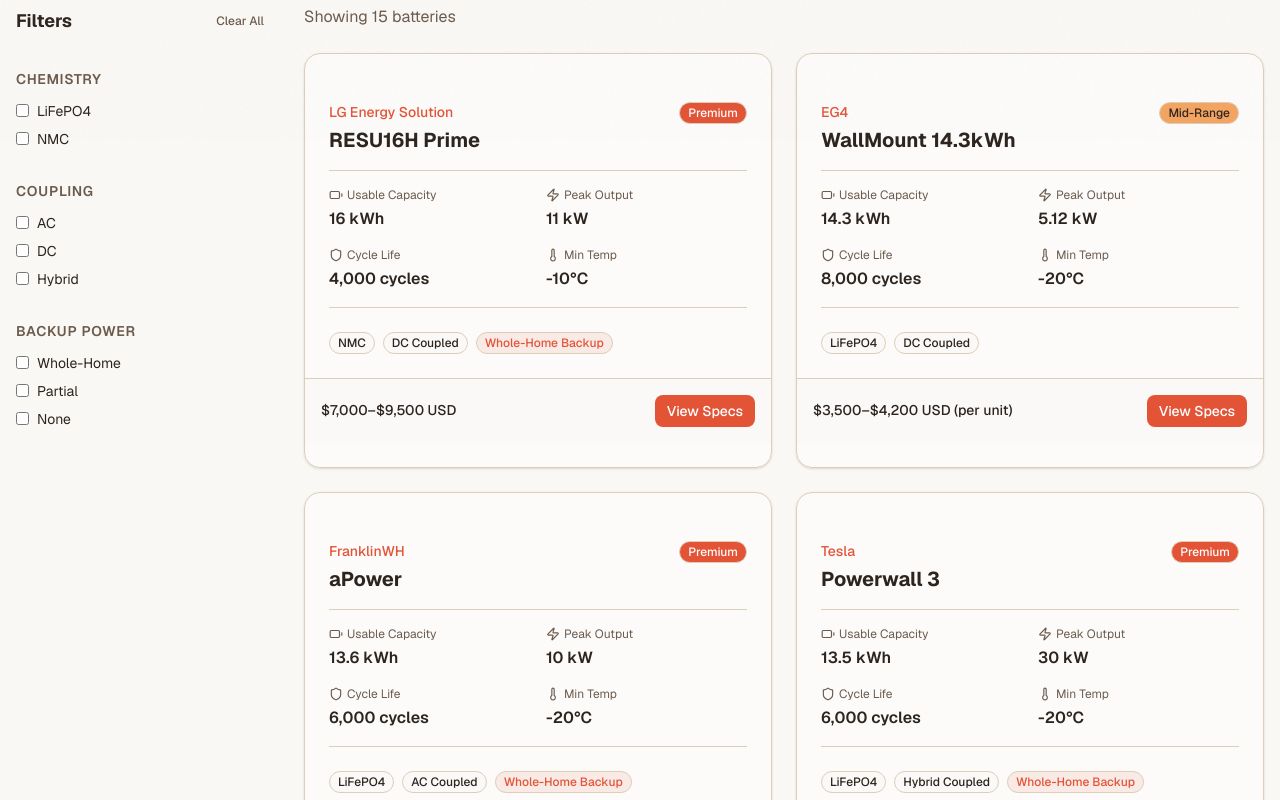
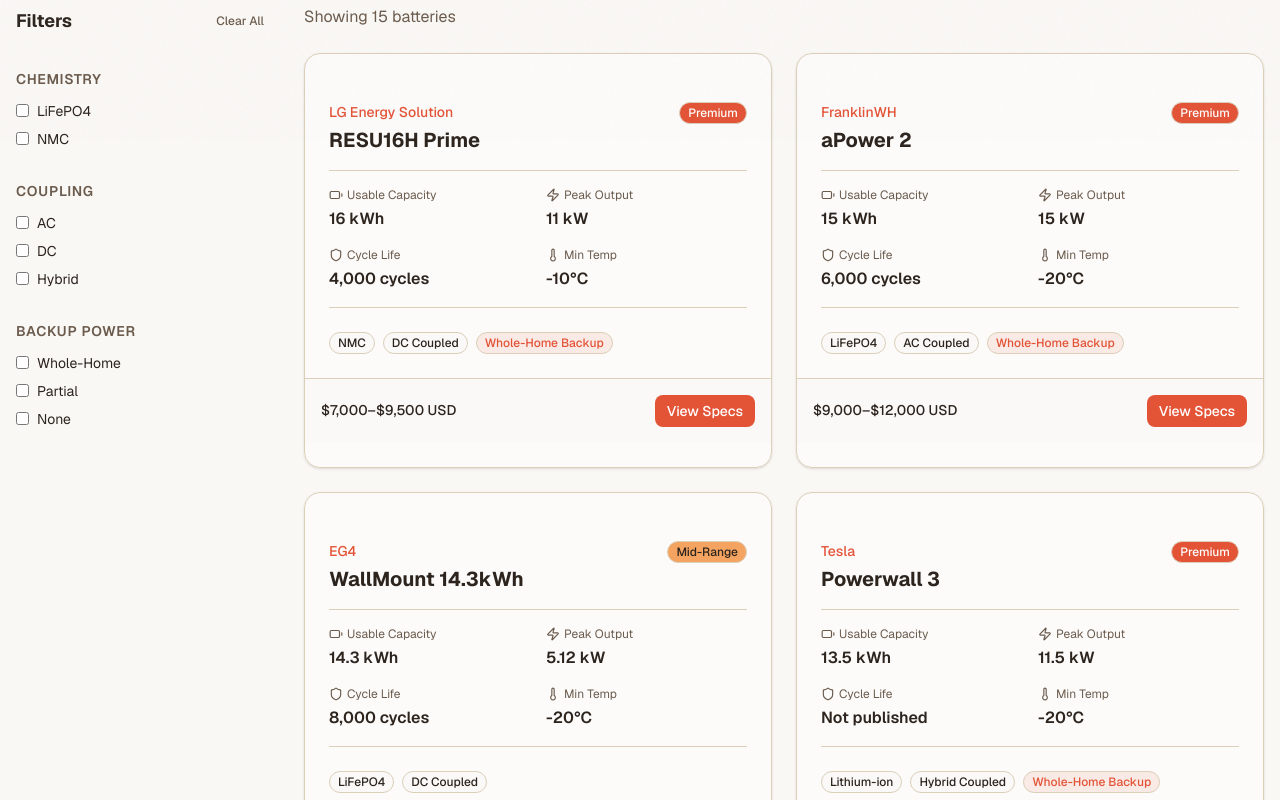
Before and after one commit to eltechldn-adm/BatteryBluePrint, a Next.js app: page /batteries in a window 1280 px wide. Shown: the part 660-1460 px from the top of the page. Built offline with nearby package versions, Linux system fonts and the light colour scheme; no server answers.

Commit message:
fix: align production content and battery source data

```diff
--- a/src/app/batteries/[slug]/page.tsx
+++ b/src/app/batteries/[slug]/page.tsx
@@ -176,15 +176,15 @@ export default async function BatteryProductPage({ params }: Props) {
                             <div className="grid sm:grid-cols-2 gap-4">
                                 <div className="p-4 rounded-lg bg-card/50 border border-border/50 space-y-1">
                                     <p className="text-sm text-muted-foreground">Usable Capacity</p>
-                                    <p className="text-2xl font-bold">{battery.usable_kWh_per_unit} <span className="text-sm font-normal text-muted-foreground">kWh</span></p>
+                                    <p className="text-2xl font-bold">{battery.usable_kWh_per_unit !== null ? <>{battery.usable_kWh_per_unit} <span className="text-sm font-normal text-muted-foreground">kWh</span></> : <span className="text-lg font-normal text-muted-foreground italic">Not published</span>}</p>
                                 </div>
                                 <div className="p-4 rounded-lg bg-card/50 border border-border/50 space-y-1">
                                     <p className="text-sm text-muted-foreground">Continuous Output</p>
-                                    <p className="text-2xl font-bold">{battery.continuous_output_kW} <span className="text-sm font-normal text-muted-foreground">kW</span></p>
+                                    <p className="text-2xl font-bold">{battery.continuous_output_kW !== null ? <>{battery.continuous_output_kW} <span className="text-sm font-normal text-muted-foreground">kW</span></> : <span className="text-lg font-normal text-muted-foreground italic">Not published</span>}</p>
                                 </div>
                                 <div className="p-4 rounded-lg bg-card/50 border border-border/50 space-y-1">
                                     <p className="text-sm text-muted-foreground">Peak Output</p>
-                                    <p className="text-2xl font-bold">{battery.peak_output_kW || 'N/A'} <span className="text-sm font-normal text-muted-foreground">kW {battery.peak_duration_sec ? `(${battery.peak_duration_sec}s)` : ''}</span></p>
+                                    <p className="text-2xl font-bold">{battery.peak_output_kW !== null ? <>{battery.peak_output_kW} <span className="text-sm font-normal text-muted-foreground">kW {battery.peak_duration_sec ? `(${battery.peak_duration_sec}s)` : ''}</span></> : <span className="text-lg font-normal text-muted-foreground italic">Not published</span>}</p>
                                 </div>
                                 <div className="p-4 rounded-lg bg-card/50 border border-border/50 space-y-1">
                                     <p className="text-sm text-muted-foreground">Chemistry</p>
@@ -245,7 +245,7 @@ export default async function BatteryProductPage({ params }: Props) {
                                 </div>
                                 <div className="space-y-1">
                                     <p className="text-sm text-muted-foreground">Cycle Life (Est.)</p>
-                                    <p className="font-semibold text-lg">{battery.cycle_life?.toLocaleString() || 'Not specified'}</p>
+                                    <p className="font-semibold text-lg">{battery.cycle_life !== null ? `${battery.cycle_life.toLocaleString()} Cycles` : 'Not published'}</p>
                                 </div>
                                 <div className="space-y-1">
                                     <p className="text-sm text-muted-foreground">End of Life Capacity</p>
--- a/src/app/choose-battery/page.tsx
+++ b/src/app/choose-battery/page.tsx
@@ -195,7 +195,7 @@ export default function ChooseBatteryPage() {
                 </ol>
 
                 <p>
-                    The <Link href="/comparisons/best-solar-batteries-2026" className="text-primary hover:underline">best solar batteries 2026 comparison</Link> evaluates the leading products against these criteria with current specifications.
+                    The <Link href="/comparisons/best-solar-batteries-2026" className="text-primary hover:underline">residential battery comparison</Link> evaluates the leading products against these criteria with current specifications.
                 </p>
 
                 <h2>When This Doesn&apos;t Work</h2>
--- a/src/app/editorial-team/page.tsx
+++ b/src/app/editorial-team/page.tsx
@@ -155,7 +155,7 @@ export default function EditorialTeamPage() {
                             </CardHeader>
                             <CardContent>
                                 <p className="text-sm text-muted-foreground">
-                                    We verify every claim. Learn more about our <Link href="/methodology" className="text-primary hover:underline">methodology</Link> and data sources.
+                                    We prioritize primary-source checking. Learn more about our <Link href="/methodology" className="text-primary hover:underline">methodology</Link> and data sources.
                                 </p>
                             </CardContent>
                         </Card>
@@ -163,11 +163,11 @@ export default function EditorialTeamPage() {
 
                     <h2>How We Work</h2>
                     <p>
-                        Accuracy is our currency. Every article on this site goes through a rigorous review process:
+                        Every article on this site focuses on primary-source verification:
                     </p>
                     <ol>
                         <li><strong>Topic Selection</strong>: We focus on high-impact questions homeowners are asking (e.g., "Is LFP better than NMC?").</li>
-                        <li><strong>Engineering Review</strong>: All technical claims (Voltage, Amperage, kWh) are checked against NEC standards and manufacturer datasheets.</li>
+                        <li><strong>Primary-Source Checking</strong>: All technical claims (Voltage, Amperage, kWh) are checked against manufacturer datasheets and technical documentation.</li>
                         <li><strong>Policy Verification</strong>: Incentive data is cross-referenced with official government legislation (IRS, CPUC, etc.).</li>
                     </ol>
                     <p>
--- a/src/components/batteries/BatteryCatalog.tsx
+++ b/src/components/batteries/BatteryCatalog.tsx
@@ -164,19 +164,19 @@ export default function BatteryCatalog() {
                                             <p className="text-xs text-muted-foreground flex items-center gap-1">
                                                 <BatteryIcon className="w-3.5 h-3.5" /> Usable Capacity
                                             </p>
-                                            <p className="font-semibold">{battery.usable_kWh_per_unit} kWh</p>
+                                            <p className="font-semibold">{battery.usable_kWh_per_unit !== null ? `${battery.usable_kWh_per_unit} kWh` : "Not published"}</p>
                                         </div>
                                         <div className="space-y-1">
                                             <p className="text-xs text-muted-foreground flex items-center gap-1">
                                                 <Zap className="w-3.5 h-3.5" /> Peak Output
                                             </p>
-                                            <p className="font-semibold">{battery.peak_output_kW || battery.continuous_output_kW} kW</p>
+                                            <p className="font-semibold">{battery.peak_output_kW !== null ? `${battery.peak_output_kW} kW` : (battery.continuous_output_kW !== null ? `${battery.continuous_output_kW} kW` : "Not published")}</p>
                                         </div>
                                         <div className="space-y-1">
                                             <p className="text-xs text-muted-foreground flex items-center gap-1">
                                                 <Shield className="w-3.5 h-3.5" /> Cycle Life
                                             </p>
-                                            <p className="font-semibold">{battery.cycle_life?.toLocaleString()} cycles</p>
+                                            <p className="font-semibold">{battery.cycle_life !== null ? `${battery.cycle_life.toLocaleString()} cycles` : "Not published"}</p>
                                         </div>
                                         <div className="space-y-1">
                                             <p className="text-xs text-muted-foreground flex items-center gap-1">
--- a/src/data/batteries.ts
+++ b/src/data/batteries.ts
@@ -5,7 +5,7 @@ export interface BatteryModel {
 
     nameplate_kWh_per_unit: number;
     usable_kWh_per_unit: number | null;
-    chemistry: 'LiFePO4' | 'NMC' | 'Lead-Acid' | 'Other';
+    chemistry: 'LiFePO4' | 'NMC' | 'Lead-Acid' | 'Lithium-ion' | 'Other';
     coupling: 'AC' | 'DC' | 'Hybrid';
     category: 'Premium' | 'Mid-Range' | 'DIY/ServerRack';
 
@@ -63,15 +63,15 @@ export const BATTERY_DATABASE: BatteryModel[] = [
         id: 'tesla-powerwall-3',
         brand: 'Tesla',
         model: 'Powerwall 3',
-        nameplate_kWh_per_unit: 13.5,
-        usable_kWh_per_unit: 13.5,
-        chemistry: 'LiFePO4',
+        nameplate_kWh_per_unit:  13.5,
+        usable_kWh_per_unit:  13.5,
+        chemistry: 'Lithium-ion',
         coupling: 'Hybrid',
         category: 'Premium',
         continuous_output_kW: 11.5,
-        peak_output_kW: 30.0,
+        peak_output_kW: null,
         peak_duration_sec: 10,
-        cycle_life: 6000,
+        cycle_life: null,
         warranty_years: 10,
         end_of_life_capacity_percent: 70,
         dimensions_mm: { h: 1099, w: 609, d: 193 },
@@ -98,7 +98,7 @@ export const BATTERY_DATABASE: BatteryModel[] = [
         bestFor: ["Homeowners wanting a single-unit whole-home backup solution", "Systems requiring heavy motor starts (HVAC, well pumps)", "Those seeking a polished mobile app experience"],
         notIdealFor: ["Microinverter-based systems where AC-coupling is preferred", "Budget-constrained DIY installations"],
         engineeringVerdict: "From an engineering perspective, the Powerwall 3 is an aggressive play for grid independence. By combining the solar inverter and battery into one chassis, it reduces balance-of-system costs and simplifies wiring. The 11.5 kW continuous output is exceptionally high for a single 13.5 kWh unit, meaning it can easily start demanding loads that would previously require two batteries. However, this hybrid approach means it appears less suitable for retrofitting onto existing AC-coupled systems.",
-        realWorldConsiderations: "While the datasheet promises robust peak output, real-world performance depends heavily on local grid requirements and the specific loads in your home. The transition to LFP chemistry improves thermal stability and longevity. Note that the integrated inverter means you are locked into the Tesla ecosystem for solar generation.",
+        realWorldConsiderations: "While the datasheet promises robust peak output, real-world performance depends heavily on local grid requirements and the specific loads in your home. Note that the integrated inverter means you are locked into the Tesla ecosystem for solar generation.",
         installationNotes: "Installation requires specialized training and certified Tesla installers. The unit is heavy (130 kg) and usually requires a two-person lift. Verify local utility interconnection rules, as the high output may require a main panel upgrade depending on your existing service.",
         dataConfidence: 'High'
     },
@@ -114,8 +114,8 @@ export const BATTERY_DATABASE: BatteryModel[] = [
         continuous_output_kW: 3.84,
         peak_output_kW: 7.68,
         peak_duration_sec: 3,
-        cycle_life: 6000,
-        warranty_years: 15,
+        cycle_life:  6000,
+        warranty_years:  15,
         end_of_life_capacity_percent: 60,
         dimensions_mm: { h: 980, w: 550, d: 188 },
         weight_kg: 66,
@@ -148,17 +148,17 @@ export const BATTERY_DATABASE: BatteryModel[] = [
     {
         id: 'franklinwh-apower',
         brand: 'FranklinWH',
-        model: 'aPower',
-        nameplate_kWh_per_unit: 13.6,
-        usable_kWh_per_unit: 13.6,
+        model: 'aPower 2',
+        nameplate_kWh_per_unit:  15.0,
+        usable_kWh_per_unit:  15.0,
         chemistry: 'LiFePO4',
         coupling: 'AC',
         category: 'Premium',
-        continuous_output_kW: 5.0,
-        peak_output_kW: 10.0,
-        peak_duration_sec: 10,
+        continuous_output_kW:  10.0,
+        peak_output_kW:  15.0,
+        peak_duration_sec:  10,
         cycle_life: 6000,
-        warranty_years: 12,
+        warranty_years:  15,
         end_of_life_capacity_percent: 70,
         dimensions_mm: { h: 1150, w: 750, d: 290 },
         weight_kg: 185,
@@ -180,12 +180,12 @@ export const BATTERY_DATABASE: BatteryModel[] = [
         sourceUrls: [{ label: 'FranklinWH Official Product Page', url: 'https://www.franklinwh.com/products/aPower', type: 'manufacturer' }],
         dataVerifiedDate: '2026-05-12',
         regionalPriceDisclaimer: 'Price ranges are indicative only and vary by installer, region, incentives, and required electrical work.',
-        editorialSummary: "FranklinWH’s aPower system is an AC-coupled juggernaut designed specifically to tackle whole-home backup without complex critical load panels. Paired with their aGate controller, it manages multiple energy sources, including generators, with ease.",
+        editorialSummary: "FranklinWH’s aPower 2 system is an AC-coupled juggernaut designed specifically to tackle whole-home backup without complex critical load panels. Paired with their aGate controller, it manages multiple energy sources, including generators, with ease.",
         bestFor: ["Whole-home backup scenarios without a critical loads panel", "Retrofitting battery storage to any existing solar inverter", "Integration with standby generators"],
         notIdealFor: ["Small apartments or tight utility rooms", "Users looking for native DC-coupled efficiency"],
-        engineeringVerdict: "FranklinWH has engineered a highly capable ecosystem centered around their aGate smart controller. By processing the entire home's load through the aGate, the aPower battery appears suitable for true whole-home backup, intelligently shedding non-essential loads during an outage. The 5.0 kW continuous output is solid, and its ability to seamlessly integrate generators alongside solar sets it apart from many competitors in the premium tier.",
-        realWorldConsiderations: "Because it is AC-coupled, it works with almost any existing solar inverter (SolarEdge, Enphase, SMA), making it a versatile retrofit option. The 13.6 kWh capacity provides a robust baseline, but managing heavy loads during a blackout still requires careful circuit prioritization via the app.",
-        installationNotes: "The aPower unit is extremely heavy at 185 kg, requiring robust mounting hardware and a coordinated installation crew. The IP67 rating offers excellent environmental protection, but extreme temperatures will still affect long-term cell health. Verify clearance requirements for ventilation.",
+        engineeringVerdict: "FranklinWH has engineered a highly capable ecosystem centered around their aGate smart controller. By processing the entire home's load through the aGate, the aPower battery appears suitable for true whole-home backup, intelligently shedding non-essential loads during an outage. The 10.0 kW continuous output is robust, and its ability to seamlessly integrate generators alongside solar sets it apart from many competitors in the premium tier.",
+        realWorldConsiderations: "Because it is AC-coupled, it works with almost any existing solar inverter (SolarEdge, Enphase, SMA), making it a versatile retrofit option. The 15.0 kWh capacity provides a robust baseline, but managing heavy loads during a blackout still requires careful circuit prioritization via the app.",
+        installationNotes: "The aPower 2 unit is extremely heavy at 185 kg, requiring robust mounting hardware and a coordinated installation crew. The IP67 rating offers excellent environmental protection, but extreme temperatures will still affect long-term cell health. Verify clearance requirements for ventilation.",
         dataConfidence: 'High'
     },
     {
@@ -499,7 +499,7 @@ export const BATTERY_DATABASE: BatteryModel[] = [
         coupling: 'AC',
         category: 'Premium',
         continuous_output_kW: 6.0,
-        peak_output_kW: 7.2,
+        peak_output_kW:  7.2,
         peak_duration_sec: 10,
         cycle_life: 6000,
         warranty_years: 12,
@@ -528,7 +528,7 @@ export const BATTERY_DATABASE: BatteryModel[] = [
         bestFor: ["UK households utilizing Octopus Agile or similar smart tariffs", "Retrofit installations alongside existing solar", "Users wanting seamless grid-outage protection"],
         notIdealFor: ["Systems requiring massive modular expansion", "Small utility spaces unable to bear 174 kg"],
         engineeringVerdict: "GivEnergy's AIO is aggressively engineered for modern time-of-use tariffs. The 6.0 kW continuous output allows it to rapidly charge from the grid during cheap overnight windows, making it highly lucrative even without solar panels. Its integration with the GivEnergy Gateway enables seamless whole-home backup, reacting in milliseconds to grid failure. However, the lack of modular expansion (you cannot easily daisy-chain multiple AIO units) means it may be less suitable when future capacity upgrades are anticipated.",
-        realWorldConsiderations: "The software ecosystem is exceptional, offering deep API access and native integrations with dynamic energy tariffs. The 12-year warranty provides excellent long-term security. It is physically imposing and requires significant wall strength.",
+        realWorldConsiderations: "The software ecosystem is exceptional, offering cloud API access and native integrations with dynamic energy tariffs. The 12-year warranty provides excellent long-term security. It is physically imposing and requires significant wall strength.",
         installationNotes: "The AIO is exceptionally heavy (174 kg) and absolutely requires specialized lifting equipment or a strong multi-person crew. It is frequently paired with the GivEnergy Gateway unit to satisfy G100 export limitation requirements and enable island-mode backup.",
         dataConfidence: 'High'
     },
```
Also changed, not shown: src/app/page.tsx (+4 -4 lines), src/data/regions/us.ts (+4 -4 lines).
